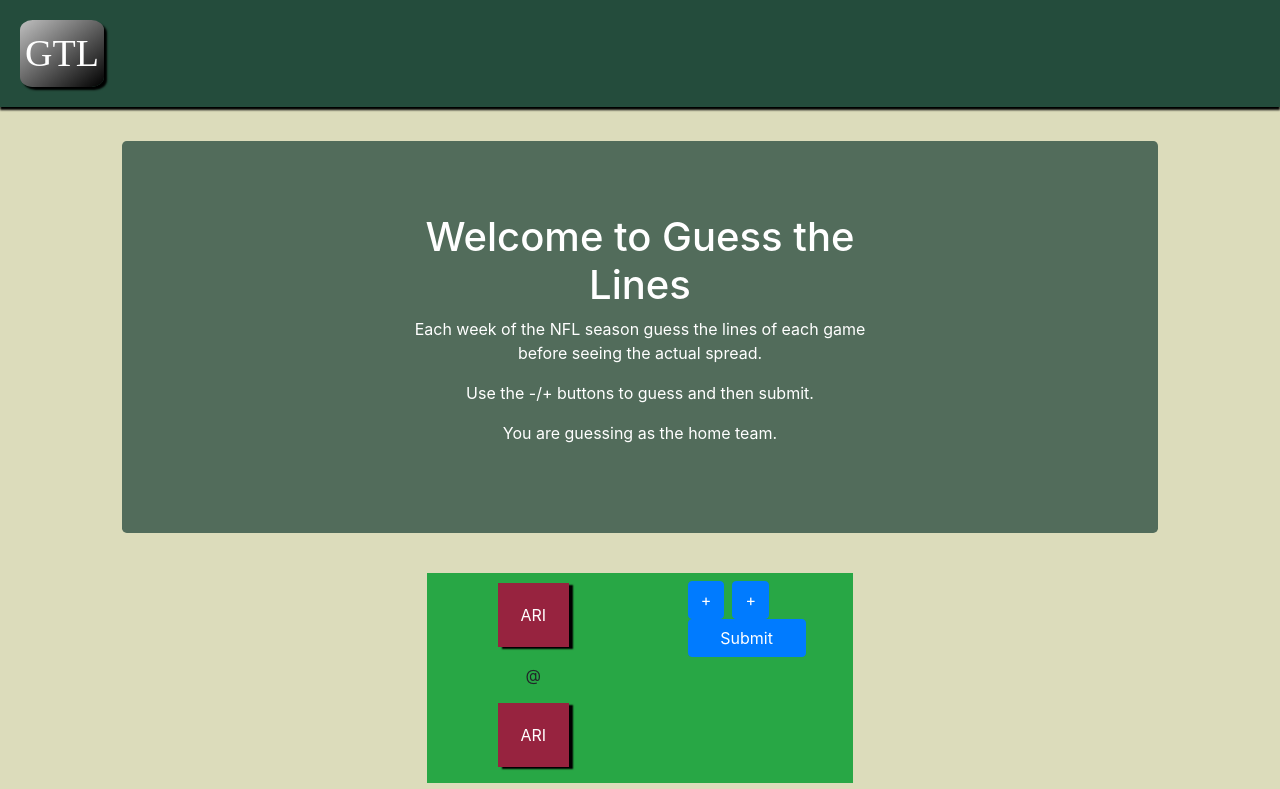
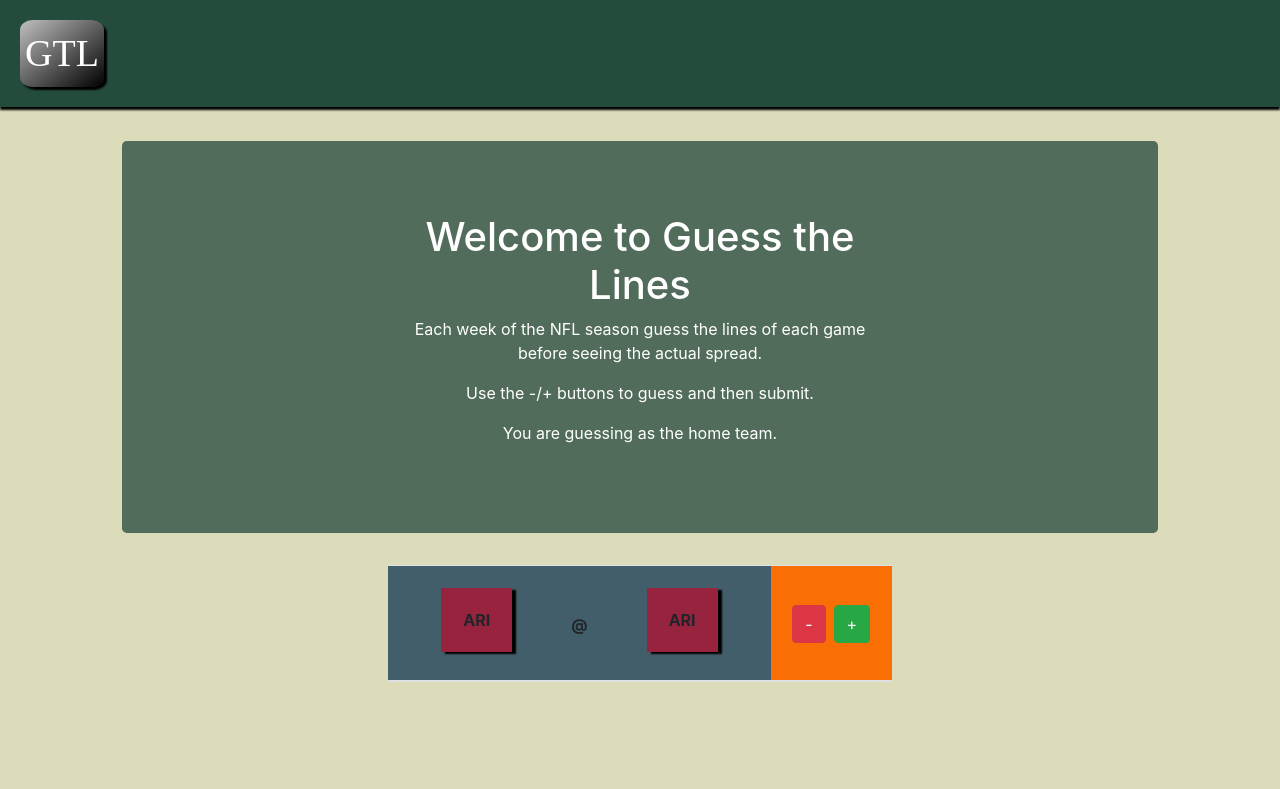
Before and after one commit to arh450/gtl, a React (Create React App) app in the folder client/: page / in a window 1280 px wide. Shown: the top 789 px of the page. Built offline with nearby package versions, Linux system fonts and the light colour scheme; a web font is replaced by a local one.

Commit message:
reformatted matchup card using table, WIP

```diff
--- a/client/src/components/MatchupCard/index.js
+++ b/client/src/components/MatchupCard/index.js
@@ -1,5 +1,5 @@
 import React, { Component } from "react";
-import { Col, Row, Button } from "react-bootstrap";
+import { Col, Row, Button, Table } from "react-bootstrap";
 import teamData from "../Data/teamData.json";
 
 import "./style.scss";
@@ -11,8 +11,112 @@ export default class index extends Component {
     return (
       <>
         <Row className="mx-auto ">
-          <Col md={4} className="mx-auto">
-            {teamData.map((team, idx) => (
+          <Col md={5} className="mx-auto">
+            <Table>
+              <thead responsive="md">
+                <tr>
+                  <th style={{ backgroundColor: "#425e6a" }}></th>
+                  <th style={{ backgroundColor: "#425e6a" }}>
+                    <p
+                      style={{
+                        backgroundColor: "#97233F",
+                        boxShadow: `4px 2px 1.5px #000000`,
+                        textAlign: "center",
+                        marginTop: "10px",
+                        marginLeft: "auto",
+                        marginRight: "auto",
+                        fontSize: "1em",
+                        width: "100%",
+                        maxWidth: "71px",
+                        padding: "20px",
+                      }}
+                    >
+                      ARI
+                    </p>
+                  </th>
+                  <th style={{ backgroundColor: "#425e6a" }}>
+                    <p
+                      className="text-center"
+                      style={{
+                        fontSize: "1em",
+                        marginTop: "10px",
+                        marginLeft: "auto",
+                        marginRight: "auto",
+                        width: "100%",
+                        maxWidth: "71px",
+                        padding: "15px",
+                      }}
+                    >
+                      @
+                    </p>
+                  </th>
+                  <th style={{ backgroundColor: "#425e6a" }}>
+                    <p
+                      style={{
+                        backgroundColor: "#97233F",
+                        boxShadow: `4px 2px 1.5px #000000`,
+                        textAlign: "center",
+                        marginTop: "10px",
+                        marginLeft: "auto",
+                        marginRight: "auto",
+                        fontSize: "1em",
+                        width: "100%",
+                        maxWidth: "71px",
+                        padding: "20px",
+                      }}
+                    >
+                      ARI
+                    </p>
+                  </th>
+                  <th style={{ backgroundColor: "#425e6a" }}></th>
+                  <th style={{ backgroundColor: "#fa6e06" }}>
+                    <div
+                      className="d-flex justify-content-center"
+                      style={{
+                        marginBottom: "5px",
+                        width: "100%",
+                        marginLeft: "auto",
+                        marginRight: "auto",
+                        maxWidth: "71px",
+                        padding: "20px",
+                      }}
+                    >
+                      <Button variant="danger" className="mr-2">
+                        -
+                      </Button>
+                      <Button variant="success">+</Button>
+                    </div>
+                  </th>
+                </tr>
+              </thead>
+            </Table>
+          </Col>
+        </Row>
+
+        {/* <ul className="list-group" id="main">
+          {teamData.map((team, idx) => (
+            <li
+              key={idx}
+              className="list-group-item text-white"
+              style={{
+                backgroundColor: team.color1,
+                boxShadow: `4px 2px 1.5px ${team.color2}`,
+                textAlign: "center",
+                marginTop: "10px",
+                marginLeft: "auto",
+                marginRight: "auto",
+                fontSize: "1em",
+                width: "100%",
+                maxWidth: "71px",
+                padding: "20px",
+              }}
+            >
+              {team.teamAbv}
+            </li>
+          ))}
+        </ul> */}
+
+        {/* {teamData.map((team, idx) => (
               <Row className="bg-success mt-2" key={idx}>
                 <Col md={6}>
                   <p
@@ -72,31 +176,7 @@ export default class index extends Component {
                 </Col>
               </Row>
             ))}
-          </Col>
-        </Row>
-
-        {/* <ul className="list-group" id="main">
-          {teamData.map((team, idx) => (
-            <li
-              key={idx}
-              className="list-group-item text-white"
-              style={{
-                backgroundColor: team.color1,
-                boxShadow: `4px 2px 1.5px ${team.color2}`,
-                textAlign: "center",
-                marginTop: "10px",
-                marginLeft: "auto",
-                marginRight: "auto",
-                fontSize: "1em",
-                width: "100%",
-                maxWidth: "71px",
-                padding: "20px",
-              }}
-            >
-              {team.teamAbv}
-            </li>
-          ))}
-        </ul> */}
+          </Col> */}
       </>
     );
   }
```
